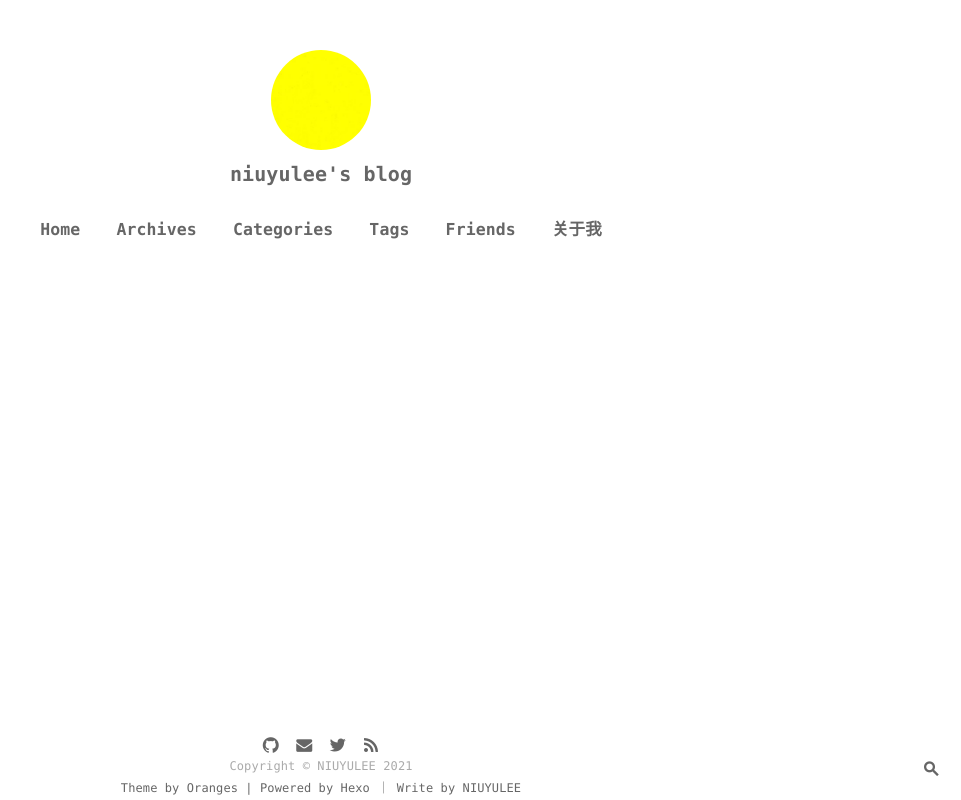
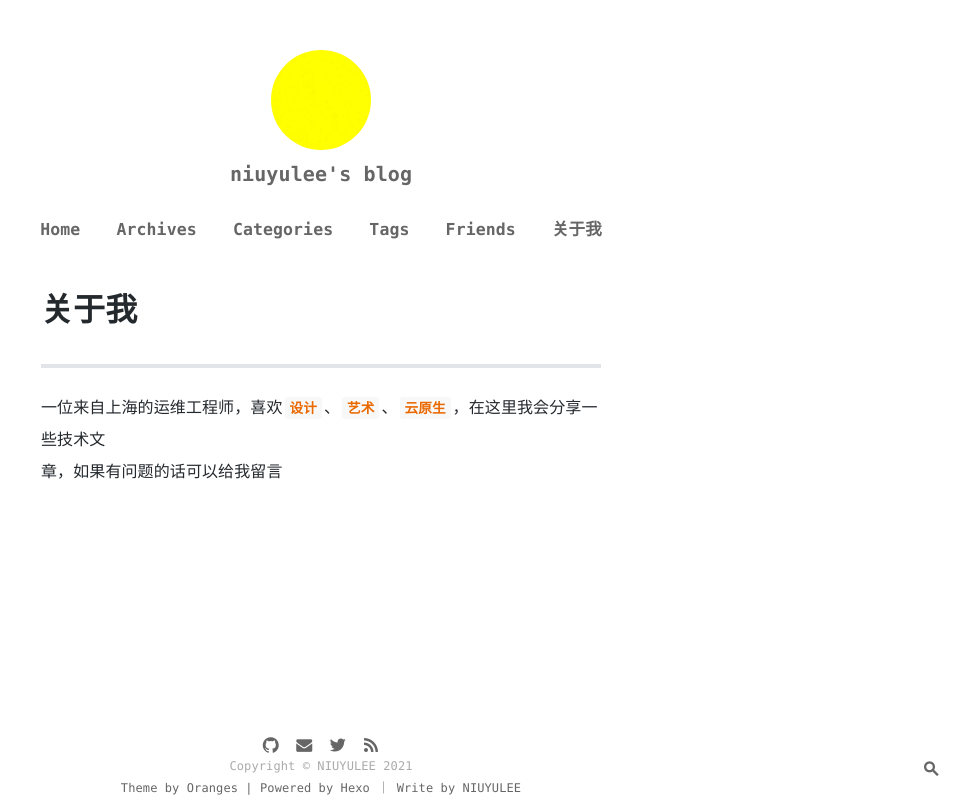
Before and after one commit to NIUYULEE/niuyulee.github.io, a plain HTML site: page about/index.html in a window 1280 px wide. Shown: the whole page, without its empty margins (319-1280 px from the left). Drawn offline with nearby package versions, Linux system fonts and the light colour scheme.

Commit message:
Site updated: 2021-03-04 23:08:17

```diff
--- a/about/index.html
+++ b/about/index.html
@@ -125,6 +125,8 @@ MathJax = {
   <!-- 关于页 url形式：https://yoursite/about/ -->
     <div class="container about-index">
       <div class="markdown-body">
+        <h1 id="关于我"><a href="#关于我" class="headerlink" title="关于我"></a>关于我</h1><hr>
+<p>一位来自上海的运维工程师，喜欢<code>设计</code>、<code>艺术</code>、<code>云原生</code>，在这里我会分享一些技术文<br>章，如果有问题的话可以给我留言</p>
 
       </div>
     </div>
```
Also changed, not shown: friends/index.html (+0 -1 lines).
